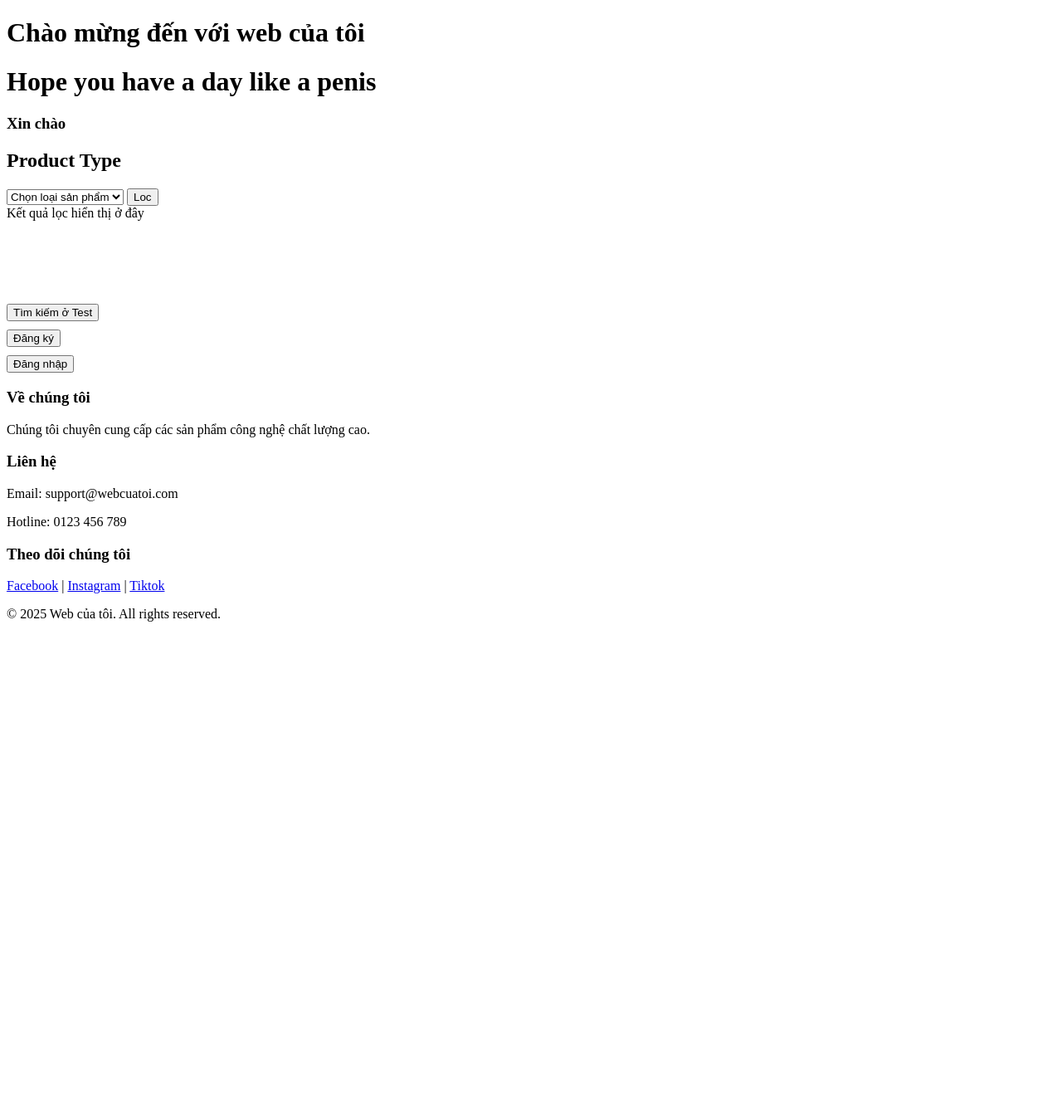
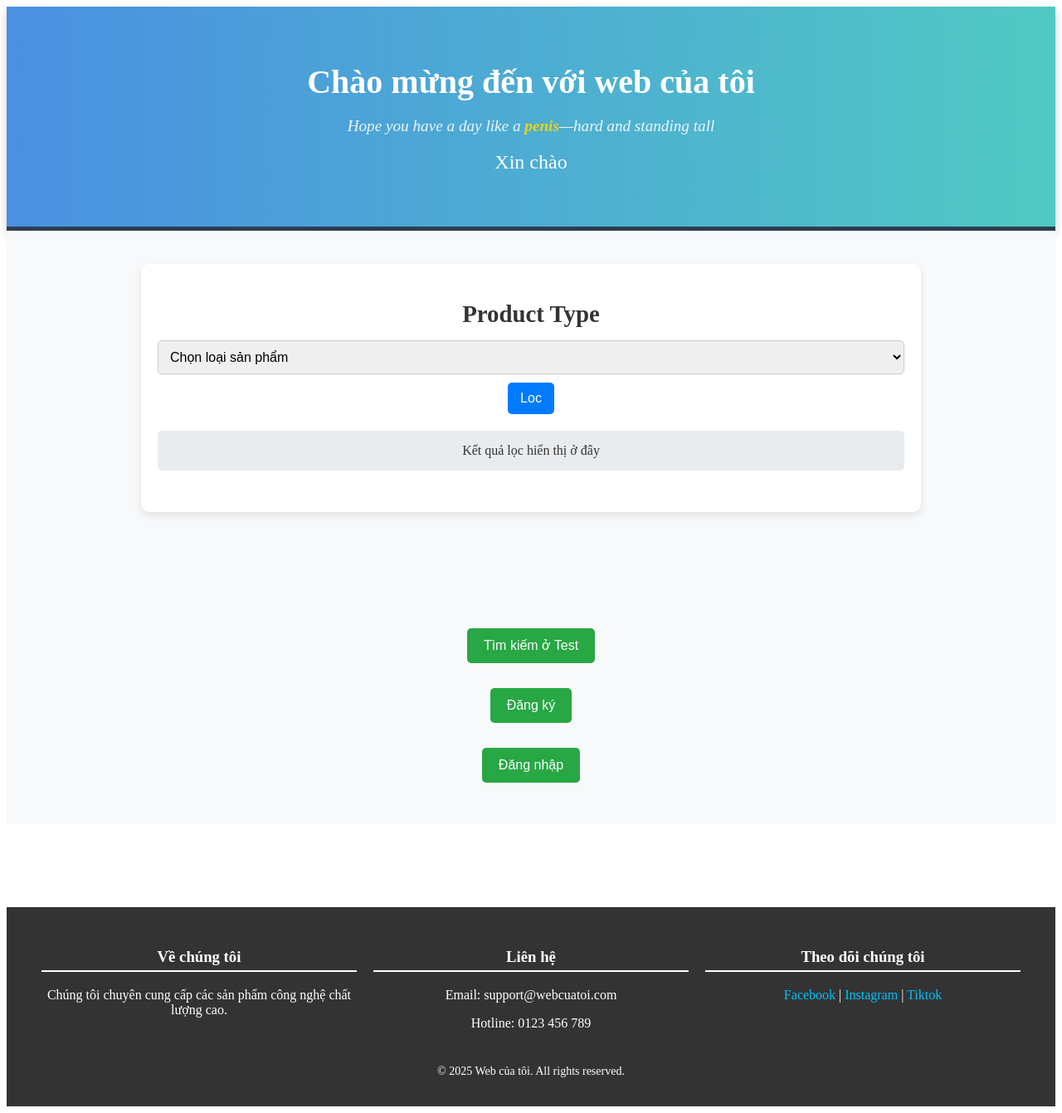
Before and after one commit to NguyenPhuocSang1695/learnphp, a PHP site: page / in a window 1280 px wide. Shown: the whole page at 83% size. Before the commit the page ends 749 px from the top, so only its background shows below. Run offline with PHP 8.4, Linux system fonts and the light colour scheme.

Commit message:
ok roi do

```diff
--- /dev/null
+++ b/css/footer.css
@@ -0,0 +1,41 @@
+/* FOOTER  */
+footer {
+    background-color: #333;
+    color: white;
+    padding: 20px 0;
+    text-align: center;
+    margin-top: 100px;
+}
+
+.footer-container {
+    display: flex;
+    justify-content: space-around;
+    flex-wrap: wrap;
+    max-width: 1200px;
+    margin: auto;
+}
+
+.footer-section {
+    flex: 1;
+    min-width: 250px;
+    margin: 10px;
+}
+
+.footer-section h3 {
+    border-bottom: 2px solid #fff;
+    padding-bottom: 5px;
+}
+
+.footer-section a {
+    color: #00c3ff;
+    text-decoration: none;
+}
+
+.footer-section a:hover {
+    text-decoration: underline;
+}
+
+.footer-bottom {
+    margin-top: 15px;
+    font-size: 14px;
+}
--- /dev/null
+++ b/css/header.css
@@ -0,0 +1,35 @@
+.site-header {
+    background: linear-gradient(to right, #4A90E2, #50C9C3);
+    color: white;
+    text-align: center;
+    padding: 40px 20px;
+    border-bottom: 5px solid #2C3E50;
+    box-shadow: 0px 4px 10px rgba(0, 0, 0, 0.2);
+}
+
+.site-header .container-header {
+    max-width: 800px;
+    margin: 0 auto;
+}
+
+.title {
+    font-size: 2.5rem;
+    font-weight: bold;
+    margin-bottom: 10px;
+}
+
+.subtitle {
+    font-size: 1.2rem;
+    font-style: italic;
+    opacity: 0.9;
+}
+
+.subtitle strong {
+    color: #FFD700;
+}
+
+#sayHelloCustomer {
+    font-size: 1.5rem;
+    font-weight: 500;
+    margin-top: 15px;
+}
--- /dev/null
+++ b/css/main.css
@@ -0,0 +1,86 @@
+main {
+    background: #f8f9fa;
+    /* Màu nền nhẹ */
+    padding: 40px 20px;
+}
+
+.container {
+    max-width: 900px;
+    margin: 0 auto;
+    padding: 20px;
+    background: #fff;
+    border-radius: 10px;
+    box-shadow: 0px 4px 10px rgba(0, 0, 0, 0.1);
+}
+
+/* Bộ lọc sản phẩm */
+.product_type {
+    text-align: center;
+    margin-bottom: 30px;
+}
+
+.product_type h2 {
+    font-size: 1.8rem;
+    margin-bottom: 15px;
+    color: #333;
+}
+
+.product_type select {
+    width: 100%;
+    padding: 10px;
+    border-radius: 5px;
+    border: 1px solid #ccc;
+    font-size: 1rem;
+}
+
+.product_type button {
+    margin-top: 10px;
+    padding: 10px 15px;
+    background: #007bff;
+    color: white;
+    border: none;
+    border-radius: 5px;
+    font-size: 1rem;
+    cursor: pointer;
+    transition: 0.3s;
+}
+
+.product_type button:hover {
+    background: #0056b3;
+}
+
+/* Kết quả lọc */
+#result-filter {
+    margin-top: 20px;
+    padding: 15px;
+    background: #e9ecef;
+    border-radius: 5px;
+    font-size: 1rem;
+    color: #333;
+}
+
+/* Các nút tính năng */
+.button-feature {
+    text-align: center;
+    margin-top: 30px;
+}
+
+.button-feature a {
+    display: inline-block;
+    margin: 10px;
+}
+
+.button-feature button {
+    padding: 12px 20px;
+    background: #28a745;
+    color: white;
+    border: none;
+    border-radius: 5px;
+    font-size: 1rem;
+    cursor: pointer;
+    transition: 0.3s;
+}
+
+.button-feature button:hover {
+    background: #218838;
+}
--- a/index.php
+++ b/index.php
@@ -4,17 +4,24 @@
 <head>
     <meta charset="UTF-8">
     <meta name="viewport" content="width=device-width, initial-scale=1.0">
+    <!-- CSS   -->
+    <link rel="stylesheet" href="./css/footer.css">
+    <link rel="stylesheet" href="./css/header.css">
+    <link rel="stylesheet" href="./css/main.css">
     <!-- JS  -->
     <script src="./javascript/filter-product.js"></script>
     <title>Trang chủ</title>
 </head>
 
 <body>
-    <header>
-        <h1>Chào mừng đến với web của tôi</h1>
-        <h1>Hope you have a day like a penis</h1>
-        <h3 id="sayHelloCustomer">Xin chào</h3>
+    <header class="site-header">
+        <div class="container-header">
+            <h1 class="title">Chào mừng đến với web của tôi</h1>
+            <p class="subtitle">Hope you have a day like a <strong>penis</strong>—hard and standing tall</p>
+            <h3 id="sayHelloCustomer">Xin chào</h3>
+        </div>
     </header>
+
 
     <main>
         <div class="container">
@@ -71,6 +78,7 @@
         });
     </script>
 
+
 </body>
 
 </html>
--- a/pages/sign-in.html
+++ b/pages/sign-in.html
@@ -5,8 +5,10 @@
     <meta charset="UTF-8">
     <meta name="viewport" content="width=device-width, initial-scale=1.0">
     <title>Đăng nhập</title>
+    <!-- CSS  -->
+    <link rel="stylesheet" href="../css/index.css">
     <!-- JS    -->
-    <script src="../javascript/checkUserSignIn.js"></script>
+    <script src="../javascript/checkuser.js"></script>
     <style>
         body {
             font-family: 'Segoe UI', Tahoma, Geneva, Verdana, sans-serif;
@@ -113,7 +115,7 @@
         <div class="login-header">
             <h1>Đăng nhập</h1>
         </div>
-        <form>
+        <form method="POST" action="../php/checkuser.php" onsubmit="event.preventDefault(); loginUser();">
             <div class="form-group">
                 <label for="username">Username</label>
                 <input type="text" id="username" name="username" class="form-control"
--- a/pages/sign-up.php
+++ b/pages/sign-up.php
@@ -5,7 +5,7 @@
         <meta charset="UTF-8">
         <meta name="viewport" content="width=device-width, initial-scale=1.0">
         <!-- CSS  -->
-        <link rel="stylesheet" href="../css/index.css">
+        <link rel="stylesheet" href="../css/sign-up.css">
         <link rel="stylesheet" href="../libs/bootstrap-5.3.3-dist/css/bootstrap.min.css">
         <title>Learn Php</title>
     </head>
```
Also changed, not shown: css/sign-up.css (renamed from css/index.css, +0 -42 lines), css/test-aSearch.css (added, +115 -0 lines), javascript/checkuser.js (added, +33 -0 lines), php/checkuser.php (added, +57 -0 lines), test/aSearch.html (+46 -1 lines), test/aSearch.js (+1 -1 lines).
